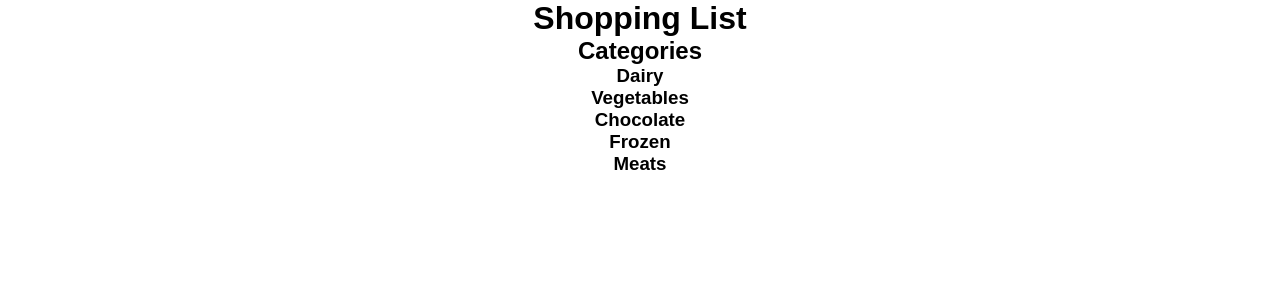
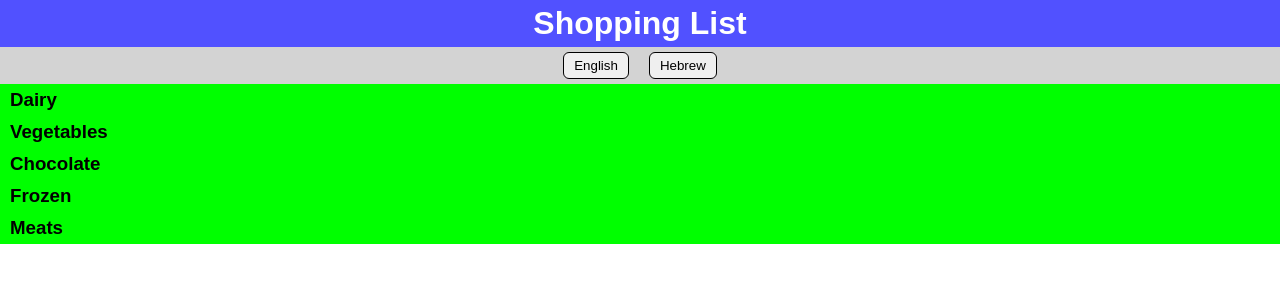
Before and after one commit to talfedev/shopping-list, a SvelteKit app: page / in a window 1280 px wide. Shown: the top 300 px of the page. Built offline with nearby package versions, Linux system fonts and the light colour scheme.

Commit message:
add SASS

```diff
--- a/package.json
+++ b/package.json
@@ -27,5 +27,8 @@
 		"typescript": "^5.0.0",
 		"vite": "^4.4.2"
 	},
-	"type": "module"
+	"type": "module",
+	"dependencies": {
+		"sass": "^1.64.1"
+	}
 }
--- a/src/routes/+page.svelte
+++ b/src/routes/+page.svelte
@@ -1,20 +1,69 @@
 <script>
+	let language = 'en'; // en, he
 	let categories = ['Dairy', 'Vegetables', 'Chocolate', 'Frozen', 'Meats'];
 </script>
 
 <main>
 	<h1>Shopping List</h1>
-	<div>
-		<h2>Categories</h2>
+	<div class="languages">
+		<button on:click={() => language = "en"}>English</button>
+		<button on:click={() => language = "he"}>Hebrew</button>
+	</div>
+	<div class={language === 'en' ? 'categoriesL' : 'categoriesR'}>
 		{#each categories as category}
-			<h3>{category}</h3>
+			<h3 class="{language === 'en' ? 'categoryL' : 'categoryR'} category">{category}</h3>
 		{/each}
 	</div>
 </main>
 
-<style>
+<style lang="scss">
 	main {
 		text-align: center;
 		font-family: sans-serif;
 	}
+
+	h1 {
+		background-color: rgb(81, 81, 255);
+		color: white;
+		padding: 5px 0;
+	}
+
+	.languages {
+		background-color: lightgray;
+		padding: 5px 0;
+		display: flex;
+		justify-content: center;
+		gap: 20px;
+
+		button {
+			padding: 5px 10px;
+			border: 1px solid;
+			border-radius: 6px;
+		}
+	}
+
+	.categoriesL {
+		text-align: left;
+	}
+
+	.categoriesR {
+		text-align: right;
+		direction: rtl;
+	}
+
+	.category {
+		background-color: lime;
+
+		&:hover {
+			background-color: darkgreen;
+		}
+	}
+
+	.categoryL {
+		padding: 5px 0 5px 10px;
+	}
+
+	.categoryR {
+		padding: 5px 10px 5px 0;
+	}
 </style>
```
Also changed, not shown: 1 other file (tests, documents, lock files or other folders).
